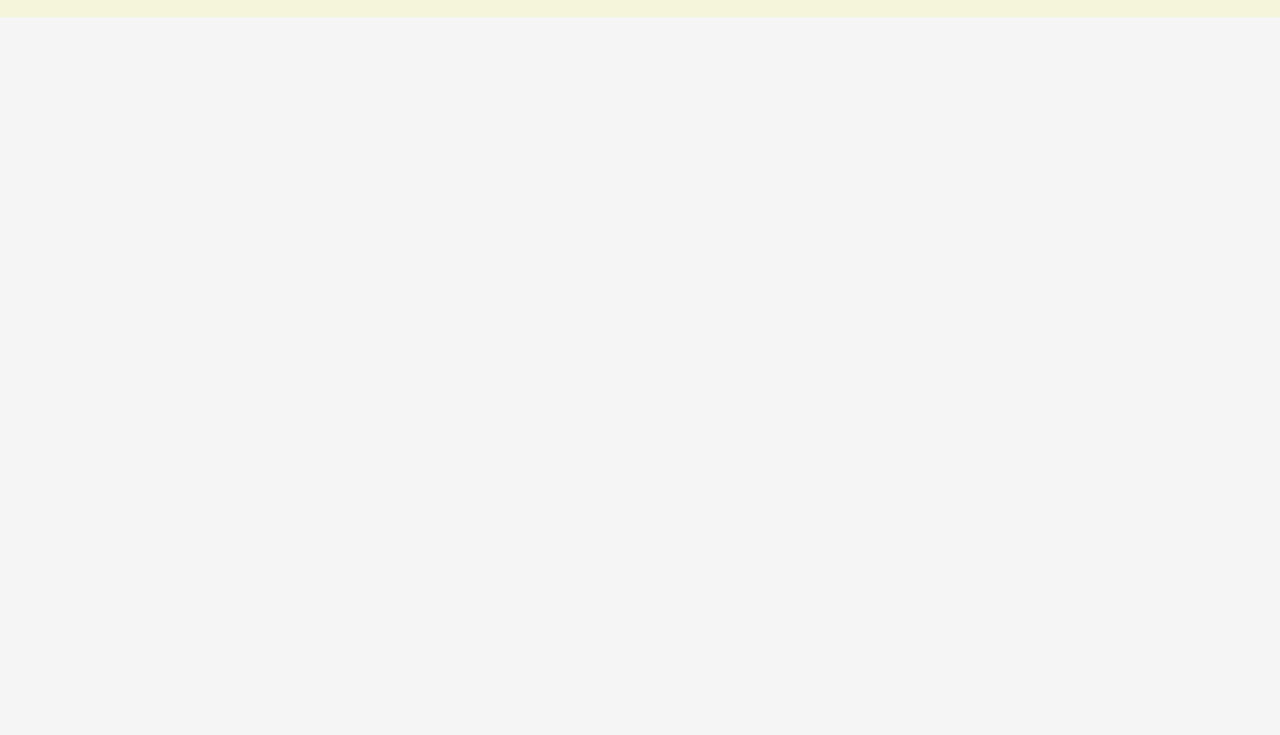
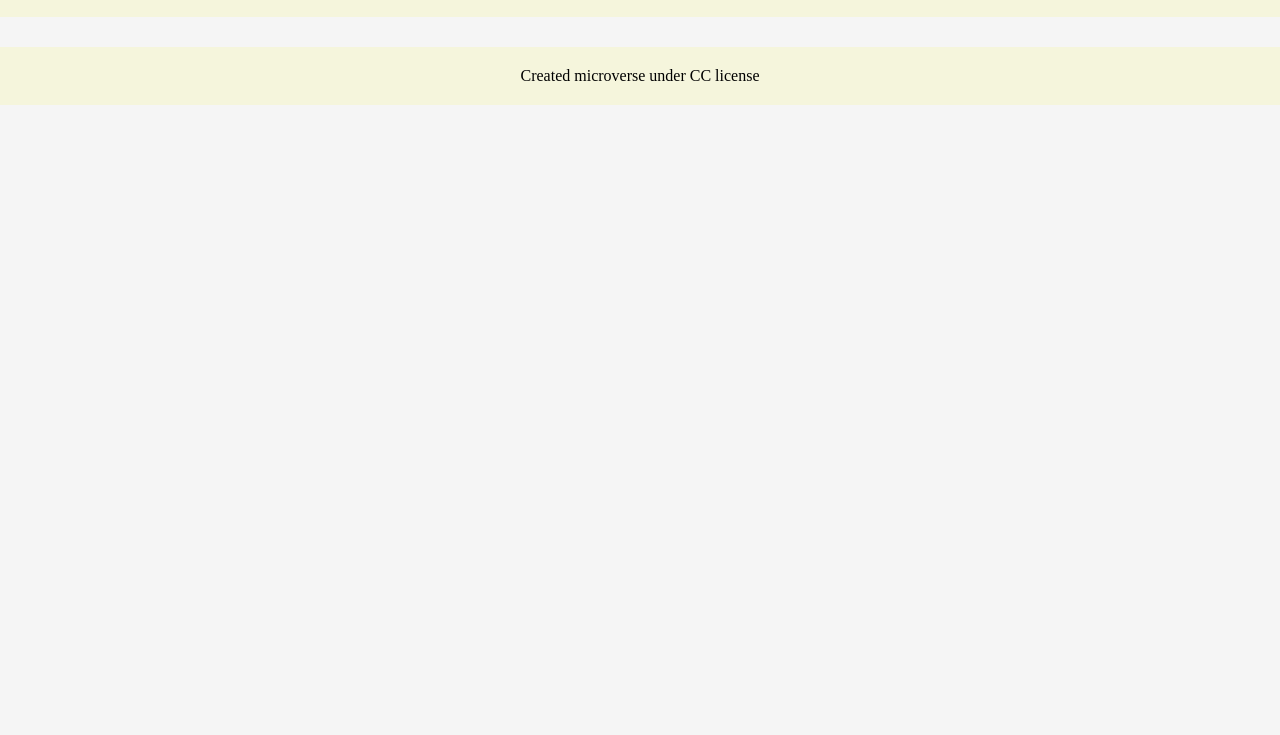
Before and after one commit to Htetaungkyaw71/JavaScript-Capstone-Project, a website built with webpack: page src/index.html in a window 1280 px wide. Shown: the part 65-800 px from the top of the page. Built offline with nearby package versions, Linux system fonts and the light colour scheme.

Commit message:
setup jest

```diff
--- a/package.json
+++ b/package.json
@@ -12,6 +12,7 @@
   "author": "",
   "license": "ISC",
   "devDependencies": {
+    "@babel/plugin-transform-modules-commonjs": "^7.19.6",
     "babel-eslint": "^10.1.0",
     "css-loader": "^6.7.1",
     "eslint": "^7.32.0",
@@ -19,6 +20,7 @@
     "eslint-plugin-import": "^2.26.0",
     "hint": "^7.1.3",
     "html-webpack-plugin": "^5.5.0",
+    "jest": "^29.3.1",
     "style-loader": "^3.3.1",
     "stylelint": "^13.13.1",
     "stylelint-config-standard": "^21.0.0",
--- a/src/index.html
+++ b/src/index.html
@@ -14,5 +14,11 @@
         <a href="#" class="item3">Item-three</a>
     </nav>
   </header>
+
+  <footer>
+      <p class="footer-text">
+        Created microverse under CC license
+      </p>
+  </footer>
 </body>
 </html>
--- a/src/style.css
+++ b/src/style.css
@@ -35,3 +35,10 @@ body {
 .item3 {
   text-decoration: none;
 }
+
+.footer-text{
+  text-align: center;
+  background-color:beige;
+  margin-top: 30px;
+  padding: 20px;
+}
```
Also changed, not shown: .babelrc (added), 1 other file.
